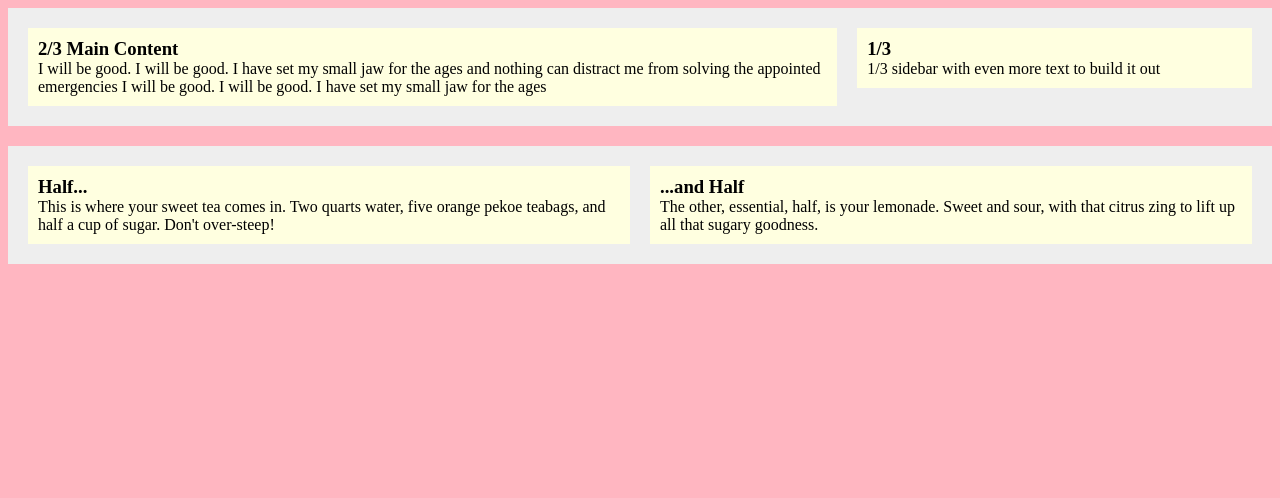
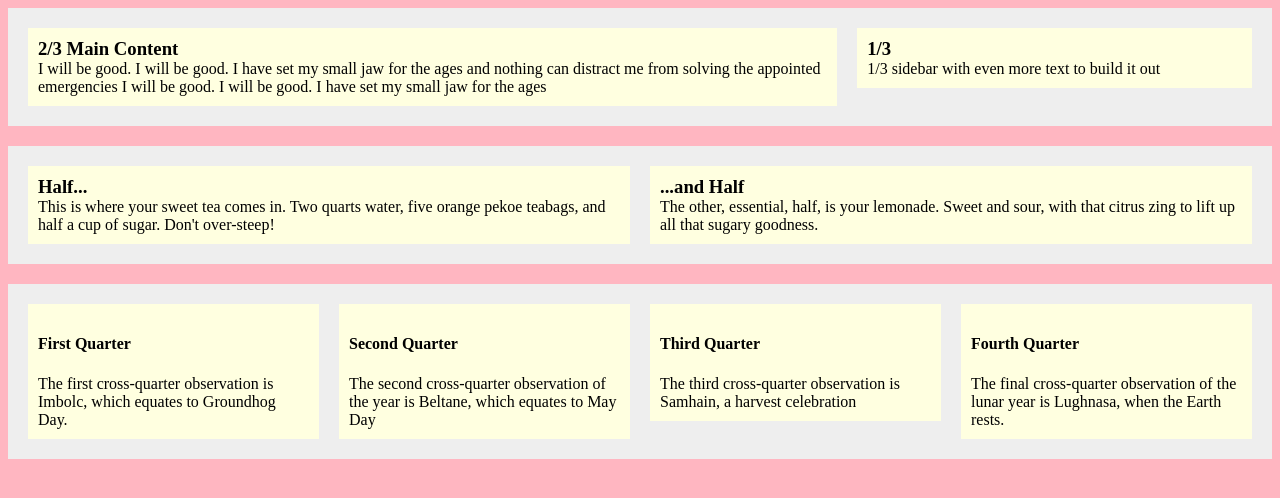
Before and after one commit to mgienow/grid, a plain HTML site: page index.html in a window 1280 px wide. Drawn offline with Linux system fonts and the light colour scheme.

Commit message:
add quarter box grid

```diff
--- a/index.html
+++ b/index.html
@@ -34,7 +34,35 @@
         <p>The other, essential, half, is your lemonade. Sweet and sour, with that citrus zing to lift up all that sugary goodness.</p>
       </article>
     </div>
+</div>
+<div class="grid grid-pad">
 
+    <div class="col-1-4">
+      <article>
+        <h4>First Quarter</h4>
+        <p>The first cross-quarter observation is Imbolc, which equates to Groundhog Day.</p>
+      </article>
+    </div>
+
+    <div class="col-1-4">
+      <article>
+        <h4>Second Quarter</h4>
+        <p> The second cross-quarter observation of the year is Beltane, which equates to May Day</p>
+      </article>
+    </div>
+
+    <div class="col-1-4">
+        <article>
+          <h4>Third Quarter</h4>
+          <p>The third cross-quarter observation is Samhain, a harvest celebration<P>
+        </article>
+    </div>
+    <div class="col-1-4">
+        <article>
+          <h4> Fourth Quarter</h4>
+          <p>The final cross-quarter observation of the lunar year is Lughnasa, when the Earth rests.</p>
+        </article>
+    </div>
 </div>
 
 
--- a/style.css
+++ b/style.css
@@ -42,8 +42,11 @@ body {
 }
 .col-1-2 {
   width: 50%;
+}
+.col-1-4 {
+  width: 25%;
+}
 
-}
 *, *:after, *:before {
   -webkit-box-sizing: border-box;
   -moz-box-sizing: border-box;
```
